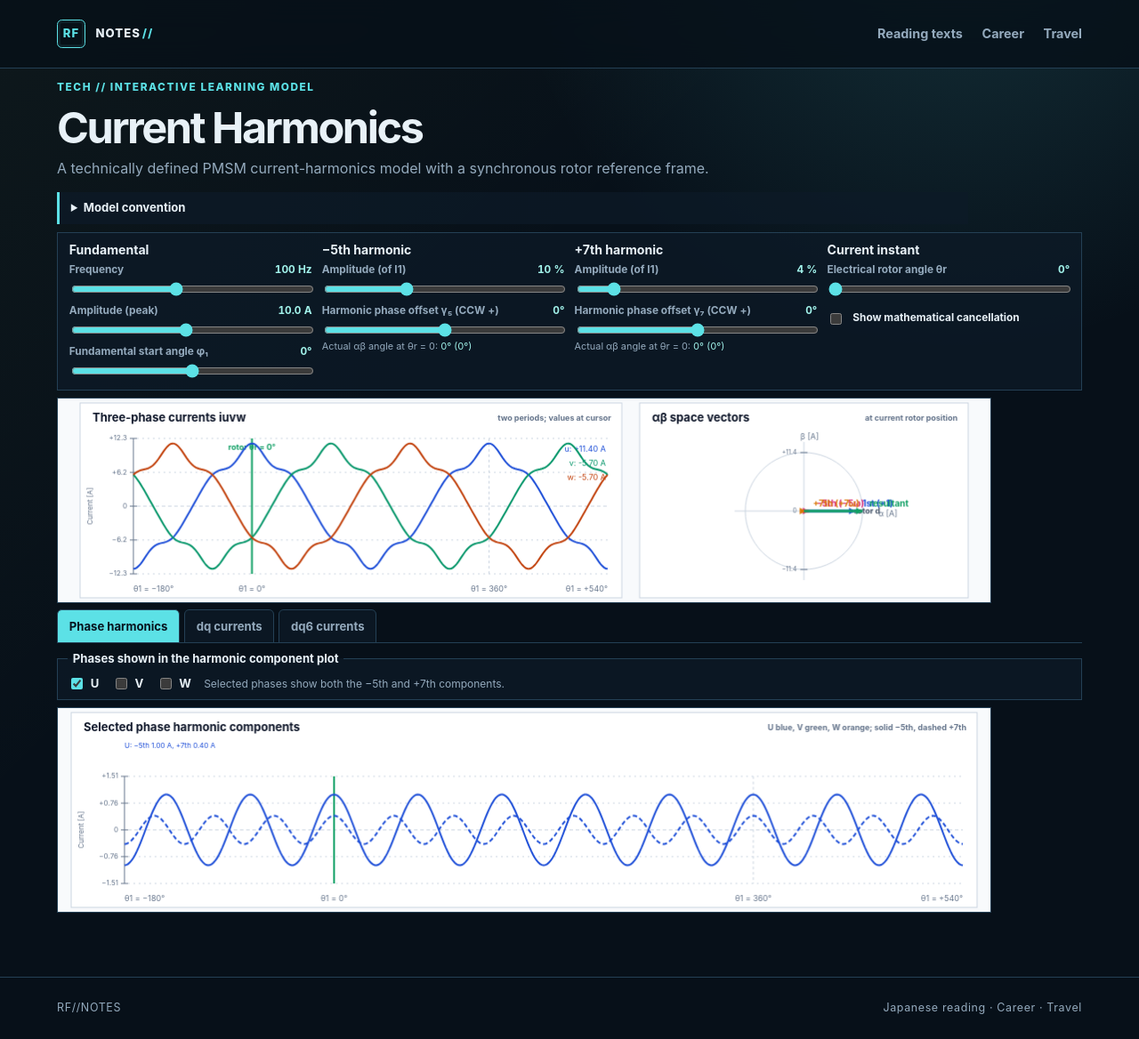
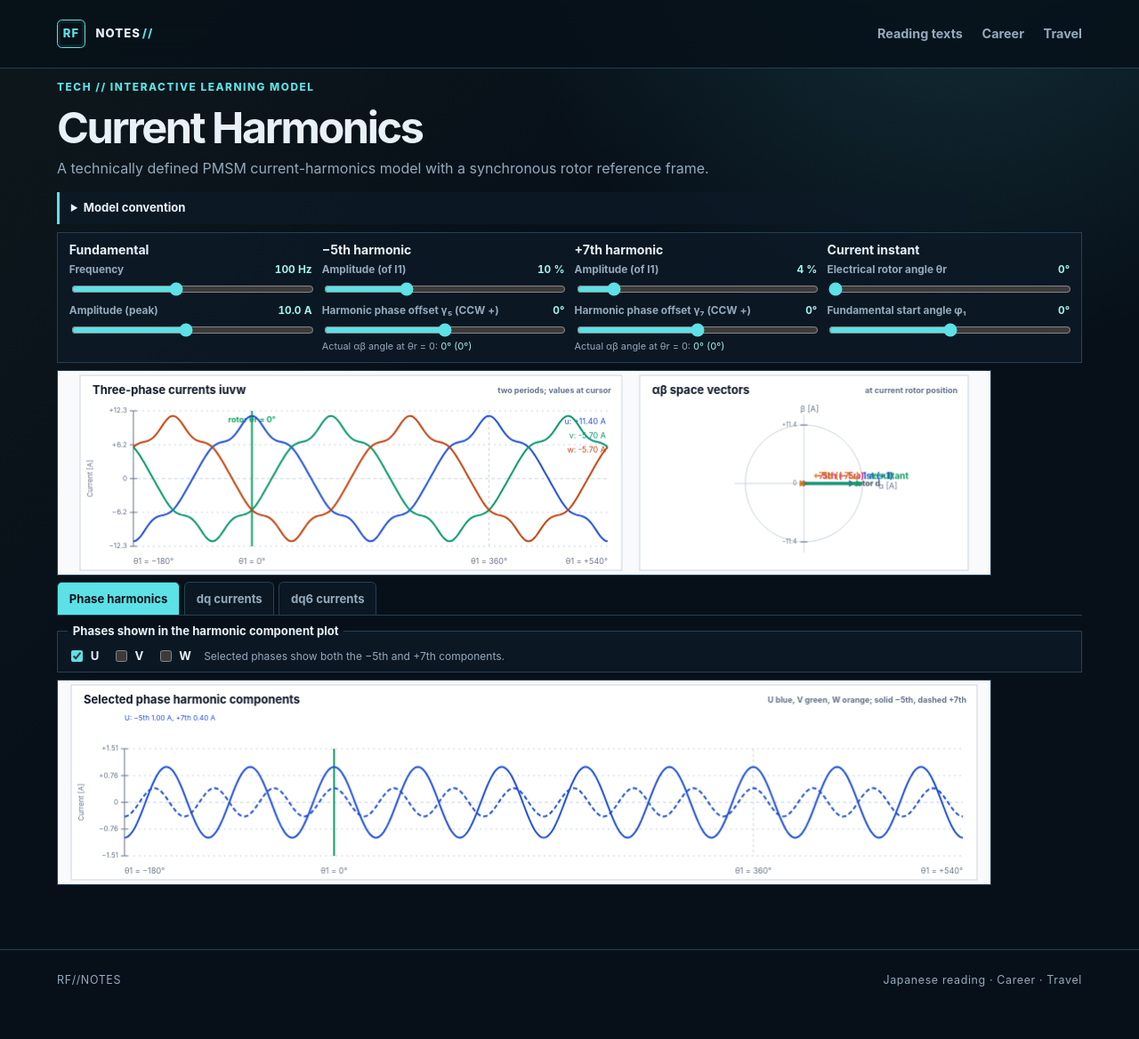
Before and after one commit to RobFil/robfil.github.io, a Jekyll site: the page built from tech/acoustics/index.html, in a window 1280 px wide. Shown: the whole page at 89% size. Built offline with Jekyll 4.4.1, drawn with Linux system fonts in a browser that asks for light colours; after the commit the page ends 1137 px from its top, so only the background shows below that; some of the changed lines change nothing that is shown.

Commit message:
Remove cancellation toggle and move start angle

```diff
--- a/tech/acoustics/acoustics-lab.css
+++ b/tech/acoustics/acoustics-lab.css
@@ -15,8 +15,6 @@
 #acoustics-lab label { display: grid; grid-template-columns: minmax(0, 1fr) auto; align-items: baseline; gap: .1rem .4rem; color: var(--muted); font-size: .74rem; font-weight: 700; }
 #acoustics-lab output { color: var(--accent-soft); font-variant-numeric: tabular-nums; }
 #acoustics-lab input[type="range"] { grid-column: 1 / -1; width: 100%; accent-color: var(--accent); }
-#acoustics-lab .compensation { display: flex; align-items: center; gap: .55rem; min-height: 2.25rem; color: var(--text); }
-#acoustics-lab .compensation input { accent-color: var(--accent); }
 #acoustics-lab .view-tabs { display: flex; flex-wrap: wrap; gap: .3rem; margin-top: .45rem; border-bottom: 1px solid var(--line); }
 #acoustics-lab .view-tabs button { padding: .45rem .8rem; border: 1px solid var(--line); border-bottom: 0; border-radius: .35rem .35rem 0 0; background: rgba(13, 26, 39, .75); color: var(--muted); font: inherit; font-size: .82rem; font-weight: 700; cursor: pointer; }
 #acoustics-lab .view-tabs button[aria-selected="true"] { background: var(--accent); color: #07131e; }
--- a/tech/acoustics/acoustics-lab.js
+++ b/tech/acoustics/acoustics-lab.js
@@ -10,7 +10,7 @@
     fundamental: document.getElementById("fundamental"), amplitude: document.getElementById("amplitude"), fundamentalPhase: document.getElementById("fundamental-phase"),
     fifth: document.getElementById("fifth"), fifthPhase: document.getElementById("fifth-phase"),
     seventh: document.getElementById("seventh"), seventhPhase: document.getElementById("seventh-phase"),
-    cursorAngle: document.getElementById("cursor-angle"), compensation: document.getElementById("compensation"),
+    cursorAngle: document.getElementById("cursor-angle"),
     showPhaseU: document.getElementById("show-phase-u"), showPhaseV: document.getElementById("show-phase-v"), showPhaseW: document.getElementById("show-phase-w")
   };
   const outputs = {
@@ -29,7 +29,7 @@
 
   function state() {
     const i1 = Number(controls.amplitude.value); const i5 = i1 * Number(controls.fifth.value) / 100; const i7 = i1 * Number(controls.seventh.value) / 100;
-    return { f: Number(controls.fundamental.value), i1, i5, i7, phi1: Number(controls.fundamentalPhase.value) * Math.PI / 180, cursorAngle: Number(controls.cursorAngle.value) * Math.PI / 180, compensated: controls.compensation.checked, gamma5: Number(controls.fifthPhase.value) * Math.PI / 180, gamma7: Number(controls.seventhPhase.value) * Math.PI / 180, shownPhases: phases.filter(phase => controls[phase.key].checked) };
+    return { f: Number(controls.fundamental.value), i1, i5, i7, phi1: Number(controls.fundamentalPhase.value) * Math.PI / 180, cursorAngle: Number(controls.cursorAngle.value) * Math.PI / 180, gamma5: Number(controls.fifthPhase.value) * Math.PI / 180, gamma7: Number(controls.seventhPhase.value) * Math.PI / 180, shownPhases: phases.filter(phase => controls[phase.key].checked) };
   }
   function formatVectorAngle(angle) { const raw = Math.round(angle * 180 / Math.PI); const signed = ((raw + 180) % 360 + 360) % 360 - 180; const full = (signed + 360) % 360; return `${signed}° (${full}°)`; }
   function updateLabels() { const s = state(); outputs.fundamental.textContent = `${s.f} Hz`; outputs.amplitude.textContent = `${s.i1.toFixed(1)} A`; outputs.fundamentalPhase.textContent = `${controls.fundamentalPhase.value}°`; outputs.fifth.textContent = `${controls.fifth.value} %`; outputs.fifthPhase.textContent = `${controls.fifthPhase.value}°`; outputs.fifthVectorAngle.textContent = formatVectorAngle(sequenceOrder.fifth * s.phi1 + s.gamma5); outputs.seventh.textContent = `${controls.seventh.value} %`; outputs.seventhPhase.textContent = `${controls.seventhPhase.value}°`; outputs.seventhVectorAngle.textContent = formatVectorAngle(sequenceOrder.seventh * s.phi1 + s.gamma7); outputs.cursorAngle.textContent = `${controls.cursorAngle.value}°`; }
@@ -60,13 +60,12 @@
     return { d: amplitude * Math.cos(angle), q: amplitude * Math.sin(angle) };
   }
   function current(phase, theta, s) {
-    const i5 = s.compensated ? 0 : s.i5; const i7 = s.compensated ? 0 : s.i7;
     const shiftedTheta = theta + s.phi1;
-    return s.i1 * Math.cos(shiftedTheta + phase) + harmonicCurrent(i5, sequenceOrder.fifth, s.gamma5, phase, shiftedTheta) + harmonicCurrent(i7, sequenceOrder.seventh, s.gamma7, phase, shiftedTheta);
+    return s.i1 * Math.cos(shiftedTheta + phase) + harmonicCurrent(s.i5, sequenceOrder.fifth, s.gamma5, phase, shiftedTheta) + harmonicCurrent(s.i7, sequenceOrder.seventh, s.gamma7, phase, shiftedTheta);
   }
   function drawWave(x, y, w, h, s) {
-    card(x, y, w, h, "Three-phase currents iuvw", s.compensated ? "ideal cancellation on" : "two periods; values at cursor");
-    const left = x + 60, right = x + w - 16, top = y + 40, bottom = y + h - 27, mid = (top + bottom) / 2, limit = 1.08 * (s.compensated ? s.i1 : s.i1 + s.i5 + s.i7), scale = (bottom - top) / (2 * limit);
+    card(x, y, w, h, "Three-phase currents iuvw", "two periods; values at cursor");
+    const left = x + 60, right = x + w - 16, top = y + 40, bottom = y + h - 27, mid = (top + bottom) / 2, limit = 1.08 * (s.i1 + s.i5 + s.i7), scale = (bottom - top) / (2 * limit);
     const zeroX = left + (right - left) / 4, periodEndX = left + 3 * (right - left) / 4, cursorX = left + (right - left) * (s.cursorAngle + Math.PI) / (2 * tau);
     drawCurrentAxis(left, right, top, bottom, limit); line(zeroX, top, zeroX, bottom, colours.grid, 1, [3, 3]); line(periodEndX, top, periodEndX, bottom, colours.grid, 1, [3, 3]); line(cursorX, top, cursorX, bottom, colours.field, 2); text("θ1 = −180°", left, y + h - 10, 9, colours.muted); text("θ1 = 0°", zeroX, y + h - 10, 9, colours.muted, "center"); text("θ1 = 360°", periodEndX, y + h - 10, 9, colours.muted, "center"); text("θ1 = +540°", right, y + h - 10, 9, colours.muted, "right"); text(`rotor θr = ${Math.round(s.cursorAngle * 180 / Math.PI)}°`, cursorX, top + 10, 9, colours.field, "center", "700");
     [[0, colours.u, "u"], [-2 * Math.PI / 3, colours.v, "v"], [2 * Math.PI / 3, colours.w, "w"]].forEach(([phase, color, label]) => {
@@ -76,7 +75,7 @@
     });
   }
   function drawUPhaseHarmonics(x, y, w, h, s) {
-    const harmonic5 = s.compensated ? 0 : s.i5, harmonic7 = s.compensated ? 0 : s.i7;
+    const harmonic5 = s.i5, harmonic7 = s.i7;
     card(x, y, w, h, "Selected phase harmonic components", "U blue, V green, W orange; solid −5th, dashed +7th");
     const selected = s.shownPhases, left = x + 60, right = x + w - 16, top = y + 72, bottom = y + h - 27, mid = (top + bottom) / 2, limit = Math.max(.1, 1.08 * (harmonic5 + harmonic7)), scale = (bottom - top) / (2 * limit), zeroX = left + (right - left) / 4, periodEndX = left + 3 * (right - left) / 4, cursorX = left + (right - left) * (s.cursorAngle + Math.PI) / (2 * tau);
     drawCurrentAxis(left, right, top, bottom, limit, 2); line(zeroX, top, zeroX, bottom, colours.grid, 1, [3, 3]); line(periodEndX, top, periodEndX, bottom, colours.grid, 1, [3, 3]); line(cursorX, top, cursorX, bottom, colours.field, 2);
@@ -98,15 +97,15 @@
   }
   function drawSpaceVector(x, y, w, h, s) {
     card(x, y, w, h, "αβ space vectors", "at current rotor position"); const cx = x + w / 2, cy = y + h / 2 + 12, r = Math.min(w, h) * .30;
-    const vectorLimit = Math.max(s.i1 + (s.compensated ? 0 : s.i5 + s.i7), 1);
+    const vectorLimit = Math.max(s.i1 + s.i5 + s.i7, 1);
     ctx.strokeStyle = colours.grid; ctx.lineWidth = 1; ctx.beginPath(); ctx.arc(cx, cy, r, 0, tau); ctx.stroke(); line(cx - r - 12, cy, cx + r + 12, cy, colours.grid); line(cx, cy - r - 12, cx, cy + r + 12, colours.grid);
     [-1, 0, 1].forEach(level => { const tickY = cy - level * r; line(cx - 4, tickY, cx + 4, tickY, colours.muted); text(level === 0 ? "0" : `${level > 0 ? "+" : "−"}${vectorLimit.toFixed(1)}`, cx - 8, tickY, 7, colours.muted, "right"); });
     const a1 = s.cursorAngle + s.phi1, a5 = sequenceOrder.fifth * (s.cursorAngle + s.phi1) + s.gamma5, a7 = sequenceOrder.seventh * (s.cursorAngle + s.phi1) + s.gamma7;
-    const ratio = r / vectorLimit; const vectors = [[s.i1, a1, colours.u, "1st (+1)"], [s.compensated ? 0 : s.i5, a5, colours.q, "−5th (−5ω)"], [s.compensated ? 0 : s.i7, a7, "#d97706", "+7th (+7ω)"]];
+    const ratio = r / vectorLimit; const vectors = [[s.i1, a1, colours.u, "1st (+1)"], [s.i5, a5, colours.q, "−5th (−5ω)"], [s.i7, a7, "#d97706", "+7th (+7ω)"]];
     const rotorRadius = r * .84; line(cx, cy, cx + rotorRadius * Math.cos(s.cursorAngle), cy - rotorRadius * Math.sin(s.cursorAngle), "#475569", 2, [5, 4]); text("rotor d", cx + (rotorRadius + 16) * Math.cos(s.cursorAngle), cy - (rotorRadius + 16) * Math.sin(s.cursorAngle), 9, "#475569", "center", "700"); let sx = 0, sy = 0; vectors.forEach(([mag, a, color, label]) => { const vx = mag * Math.cos(a) * ratio, vy = -mag * Math.sin(a) * ratio; sx += vx; sy += vy; if (mag > 0) vector(cx, cy, cx + vx, cy + vy, color, label); }); vector(cx, cy, cx + sx, cy + sy, colours.field, "resultant"); text("α [A]", cx + r + 18, cy + 3, 9, colours.muted); text("β [A]", cx - 4, cy - r - 18, 9, colours.muted);
   }
   function drawDq(x, y, w, h, s) {
-    const harmonic5 = s.compensated ? 0 : s.i5, harmonic7 = s.compensated ? 0 : s.i7;
+    const harmonic5 = s.i5, harmonic7 = s.i7;
     card(x, y, w, h, "Rotor-synchronous dq currents", "fundamental + harmonics; d solid, q dashed");
     const left = x + 60, right = x + w - 16, top = y + 52, bottom = y + h - 27, mid = (top + bottom) / 2, limit = 1.08 * (s.i1 + harmonic5 + harmonic7), scale = (bottom - top) / (2 * limit), zeroX = left + (right - left) / 4, periodEndX = left + 3 * (right - left) / 4, cursorX = left + (right - left) * (s.cursorAngle + Math.PI) / (2 * tau), h5AtCursor = dqComponents(harmonic5, sequenceOrder.fifth, s.gamma5, s.cursorAngle, s.phi1), h7AtCursor = dqComponents(harmonic7, sequenceOrder.seventh, s.gamma7, s.cursorAngle, s.phi1), currentD = s.i1 * Math.cos(s.phi1) + h5AtCursor.d + h7AtCursor.d, currentQ = s.i1 * Math.sin(s.phi1) + h5AtCursor.q + h7AtCursor.q;
     drawCurrentAxis(left, right, top, bottom, limit); line(zeroX, top, zeroX, bottom, colours.grid, 1, [3, 3]); line(periodEndX, top, periodEndX, bottom, colours.grid, 1, [3, 3]); line(cursorX, top, cursorX, bottom, colours.field, 2); text(`At cursor: d = ${currentD.toFixed(2)} A, q = ${currentQ.toFixed(2)} A`, left, y + 36, 9, colours.muted);
@@ -114,7 +113,7 @@
     draw("d", colours.d, "d current"); draw("q", colours.q, "q current"); text("θ1 = −180°", left, y + h - 10, 9, colours.muted); text("θ1 = 0°", zeroX, y + h - 10, 9, colours.muted, "center"); text("θ1 = 360°", periodEndX, y + h - 10, 9, colours.muted, "center"); text("θ1 = +540°", right, y + h - 10, 9, colours.muted, "right");
   }
   function drawHarmonicFrameComponents(x, y, w, h, s) {
-    const harmonic5 = s.compensated ? 0 : s.i5, harmonic7 = s.compensated ? 0 : s.i7;
+    const harmonic5 = s.i5, harmonic7 = s.i7;
     card(x, y, w, h, "dq6 currents in harmonic-synchronous frames", "−5 in −6ω frame; +7 in +6ω frame; d solid, q dashed");
     const left = x + 60, right = x + w - 16, top = y + 72, bottom = y + h - 27, mid = (top + bottom) / 2, limit = Math.max(.1, 1.08 * (harmonic5 + harmonic7)), scale = (bottom - top) / (2 * limit), zeroX = left + (right - left) / 4, periodEndX = left + 3 * (right - left) / 4, cursorX = left + (right - left) * (s.cursorAngle + Math.PI) / (2 * tau);
     drawCurrentAxis(left, right, top, bottom, limit, 2); line(zeroX, top, zeroX, bottom, colours.grid, 1, [3, 3]); line(periodEndX, top, periodEndX, bottom, colours.grid, 1, [3, 3]); line(cursorX, top, cursorX, bottom, colours.field, 2);
--- a/tech/acoustics/index.html
+++ b/tech/acoustics/index.html
@@ -23,7 +23,6 @@ title: Current Harmonics Lab
       <h2 id="fundamental-controls">Fundamental</h2>
       <label>Frequency <output id="fundamental-value">100 Hz</output><input id="fundamental" type="range" min="25" max="200" value="100" step="1"></label>
       <label>Amplitude (peak) <output id="amplitude-value">10.0 A</output><input id="amplitude" type="range" min="1" max="20" value="10" step="0.5"></label>
-      <label>Fundamental start angle φ₁ <output id="fundamental-phase-value">0°</output><input id="fundamental-phase" type="range" min="-180" max="180" value="0" step="1"></label>
     </section>
     <section class="control-group" aria-labelledby="fifth-controls">
       <h2 id="fifth-controls">−5th harmonic</h2>
@@ -40,7 +39,7 @@ title: Current Harmonics Lab
     <section class="control-group" aria-labelledby="cursor-controls">
       <h2 id="cursor-controls">Current instant</h2>
       <label>Electrical rotor angle θr <output id="cursor-angle-value">0°</output><input id="cursor-angle" type="range" min="0" max="360" value="0" step="1"></label>
-      <label class="compensation"><input id="compensation" type="checkbox"> Show mathematical cancellation</label>
+      <label>Fundamental start angle φ₁ <output id="fundamental-phase-value">0°</output><input id="fundamental-phase" type="range" min="-180" max="180" value="0" step="1"></label>
     </section>
   </div>
 
```
